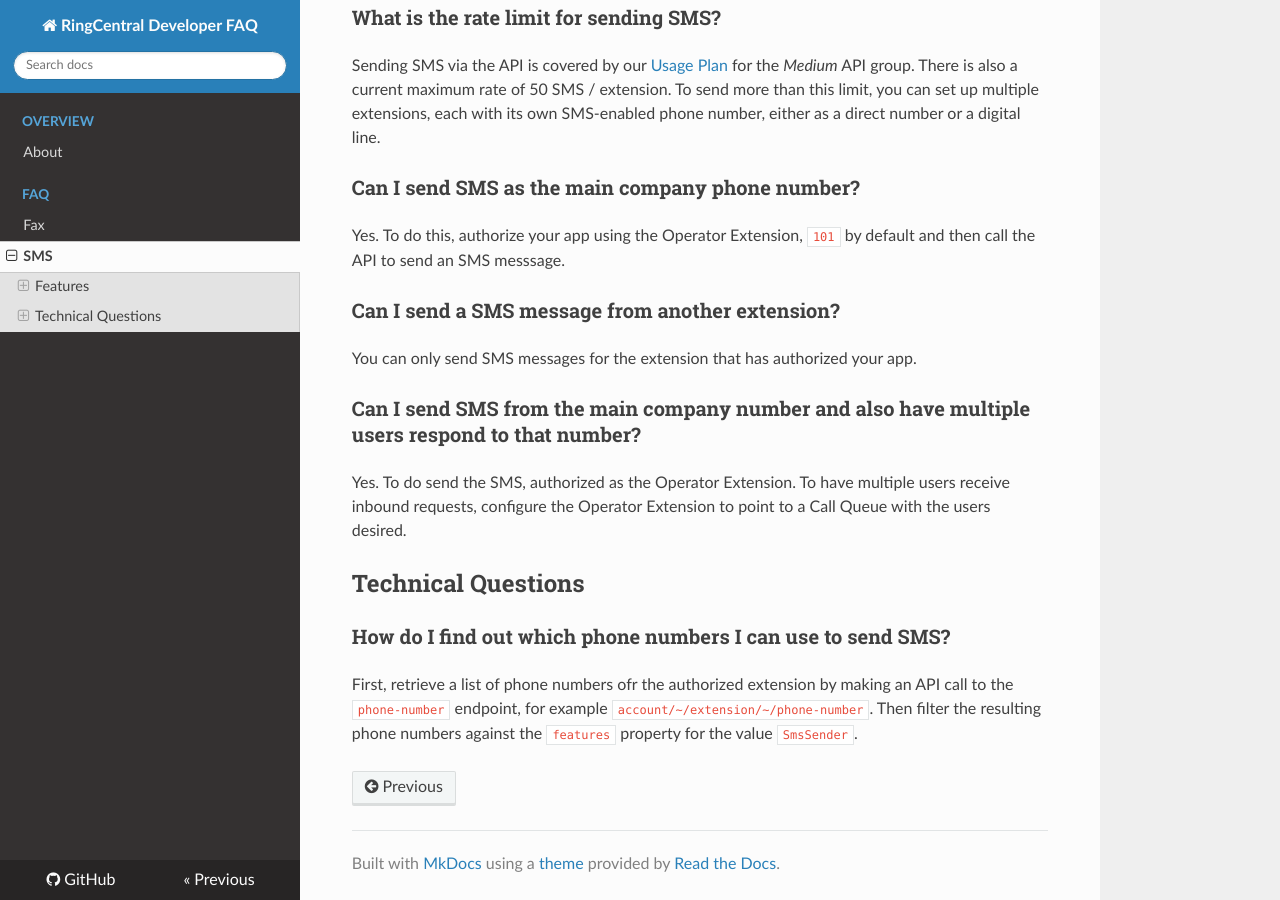
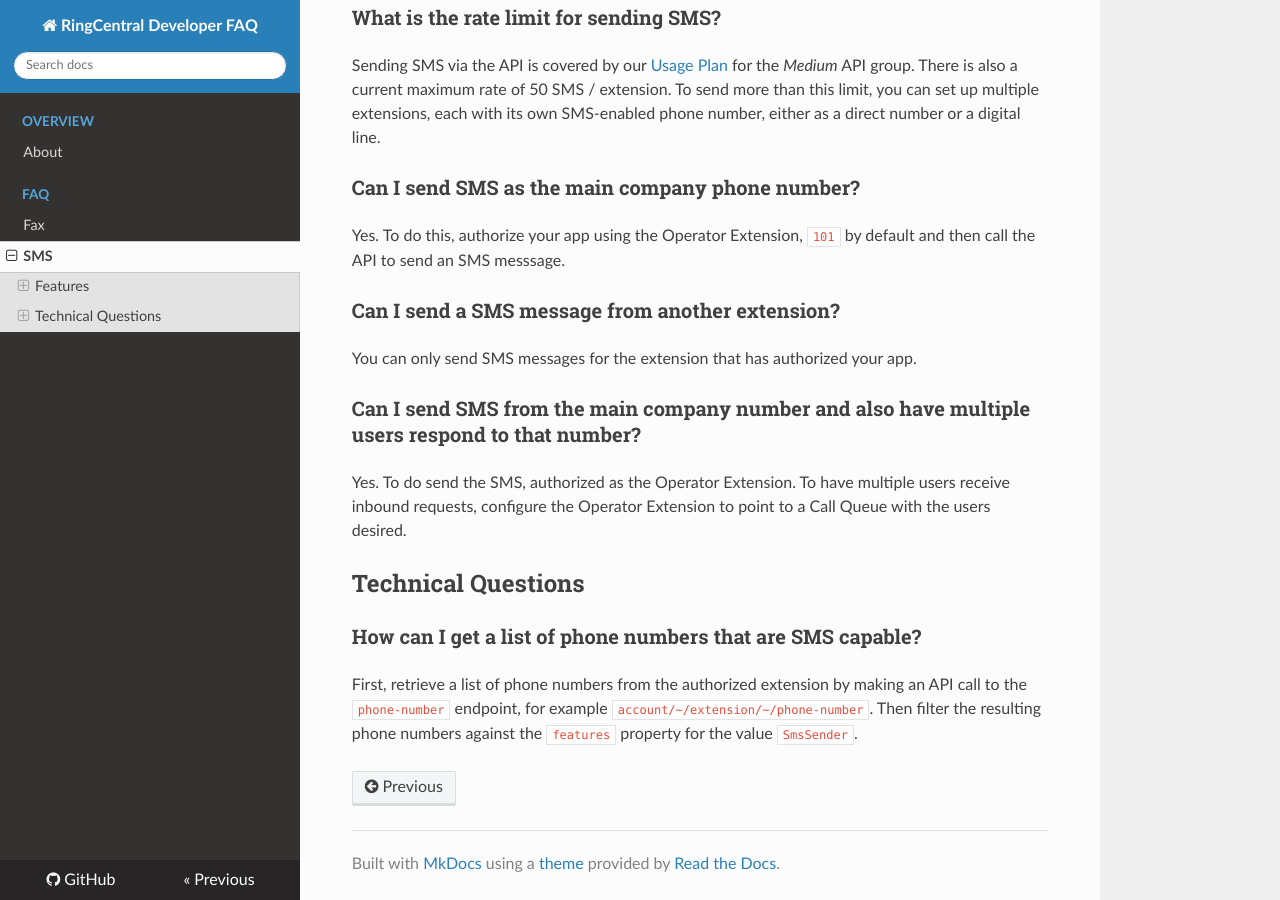
Before and after one commit to ringcentral/ringcentral-faq, an MkDocs documentation site: the page built from docs/sms.md, in a window 1280 px wide and 900 px high, scrolled down 504 px. Built offline with MkDocs 1.6.1, drawn with Linux system fonts in a browser that asks for light colours; nearby versions of some CDN libraries; old or Windows-style settings are respelled for this version of MkDocs.

Commit message:
update docs

```diff
--- a/docs/sms.md
+++ b/docs/sms.md
@@ -28,6 +28,6 @@
 
 ## Technical Questions
 
-### How do I find out which phone numbers I can use to send SMS?
+### How can I get a list of phone numbers that are SMS capable?
 
-First, retrieve a list of phone numbers ofr the authorized extension by making an API call to the `phone-number` endpoint, for example `account/~/extension/~/phone-number`. Then filter the resulting phone numbers against the `features` property for the value `SmsSender`.
+First, retrieve a list of phone numbers from the authorized extension by making an API call to the `phone-number` endpoint, for example `account/~/extension/~/phone-number`. Then filter the resulting phone numbers against the `features` property for the value `SmsSender`.
```
